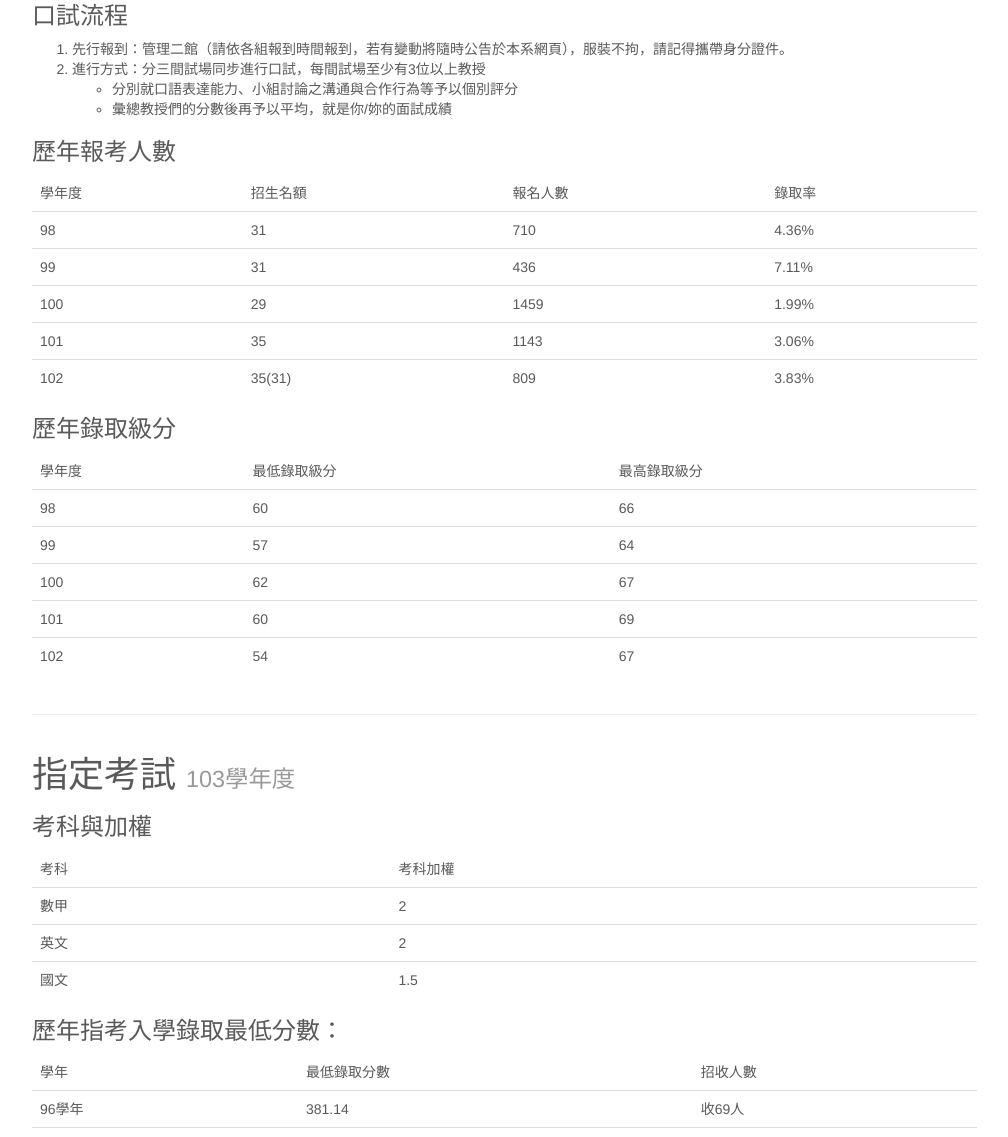
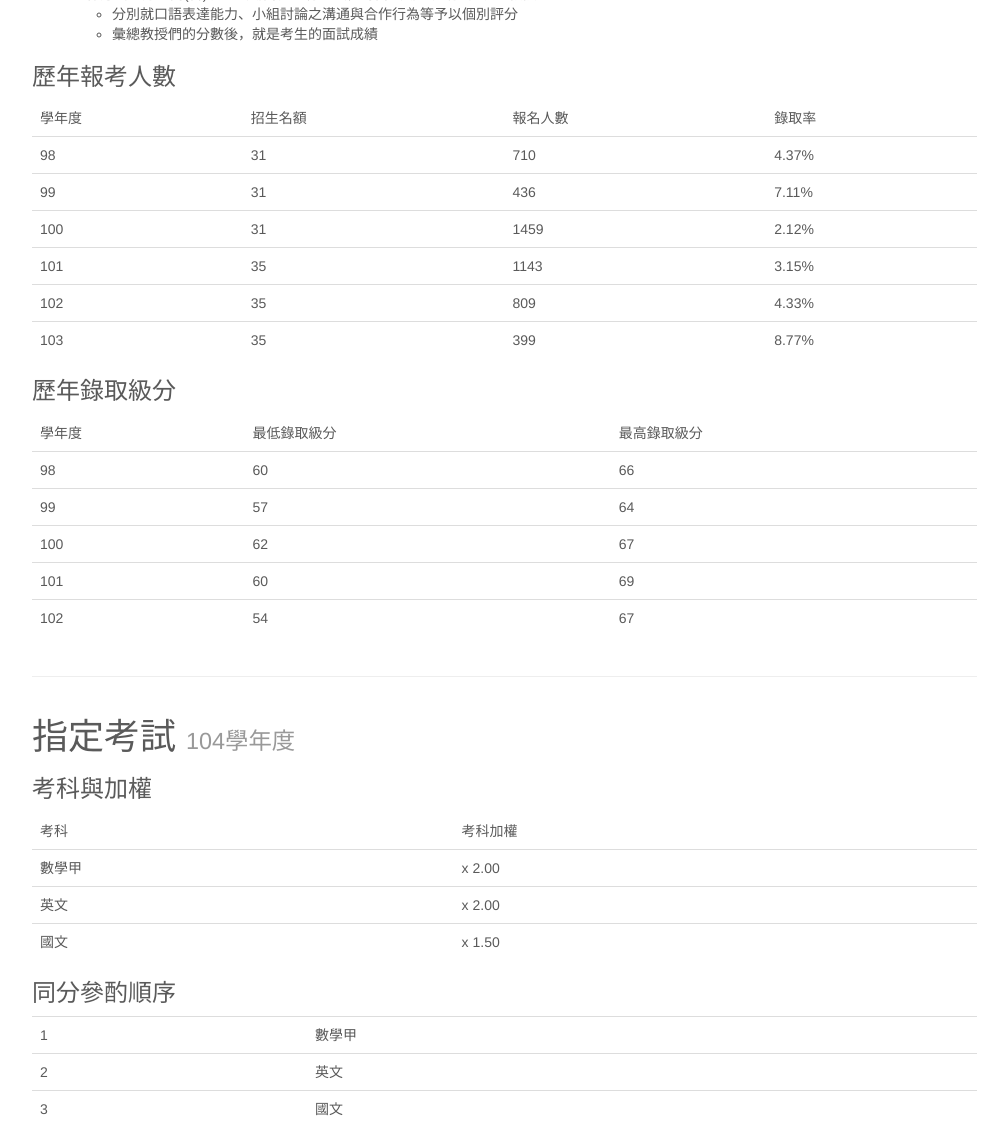
Before and after one commit to zmes50416/FutureStudentProject, a plain HTML site: page application.html in a window 1280 px wide. Shown: the part 921-2058 px from the top of the page, without its empty margins (233-1241 px from the left). Drawn offline with Linux system fonts and the light colour scheme.

Commit message:
104ver
更新ga 程式碼
更新資料至104年

```diff
--- a/application.html
+++ b/application.html
@@ -42,22 +42,15 @@
       <script src="https://oss.maxcdn.com/libs/respond.js/1.3.0/respond.min.js"></script>
     <![endif]-->
     <script>
-    (function(i, s, o, g, r, a, m) {
-        i['GoogleAnalyticsObject'] = r;
-        i[r] = i[r] || function() {
-            (i[r].q = i[r].q || []).push(arguments)
-        }, i[r].l = 1 * new Date();
-        a = s.createElement(o),
-        m = s.getElementsByTagName(o)[0];
-        a.async = 1;
-        a.src = g;
-        m.parentNode.insertBefore(a, m)
-    })(window, document, 'script', '//www.google-analytics.com/analytics.js', 'ga');
+  (function(i,s,o,g,r,a,m){i['GoogleAnalyticsObject']=r;i[r]=i[r]||function(){
+  (i[r].q=i[r].q||[]).push(arguments)},i[r].l=1*new Date();a=s.createElement(o),
+  m=s.getElementsByTagName(o)[0];a.async=1;a.src=g;m.parentNode.insertBefore(a,m)
+  })(window,document,'script','//www.google-analytics.com/analytics.js','ga');
 
   ga('create', 'UA-12529451-7', 'auto');
   ga('require', 'displayfeatures');
-    ga('require', 'linkid', 'linkid.js');
   ga('send', 'pageview');
+
     </script>
 </head>
 
@@ -129,7 +122,7 @@
         <div class="col-md-10">
             <!-- main area -->
             <h1 id="personalApply">個人申請
-                <small>103學年度</small>
+                <small>104學年度</small>
             </h1>
             <h3>簡章</h3>
             <a class="thumbnail" href="./images/Apply/NCUIM_PersonalApply.png" target="_blank">
@@ -137,11 +130,11 @@
             </a>
             <h3>口試流程</h3>
             <ol>
-                <li>先行報到：管理二館（請依各組報到時間報到，若有變動將隨時公告於本系網頁），服裝不拘，請記得攜帶身分證件。</li>
-                <li>進行方式：分三間試場同步進行口試，每間試場至少有3位以上教授
+                <li>報到地點：管理二館（請依各組報到時間報到，若有變動將隨時公告於本系網頁），服裝不拘，請記得攜帶身分證件。</li>
+                <li>進行方式：分二間(含)以上試場同步進行口試，每間試場至少有3位以上教授
                     <ul>
                         <li>分別就口語表達能力、小組討論之溝通與合作行為等予以個別評分</li>
-                        <li>彙總教授們的分數後再予以平均，就是你/妳的面試成績</li>
+                        <li>彙總教授們的分數後，就是考生的面試成績</li>
                     </ul>
                 </li>
             </ol>
@@ -160,35 +153,37 @@
                             <td>98</td>
                             <td>31</td>
                             <td>710</td>
-                        <td>4.36%</td>
+                            <td>4.37%</td>
                         </tr>
-
                         <tr>
                             <td>99</td>
                             <td>31</td>
                             <td>436</td>
                             <td>7.11%</td>
                         </tr>
-
                         <tr>
                             <td>100</td>
-                        <td>29</td>
+                            <td>31</td>
                             <td>1459</td>
-                        <td>1.99%</td>
+                            <td>2.12%</td>
                         </tr>
-
                         <tr>
                             <td>101</td>
                             <td>35</td>
                             <td>1143</td>
-                        <td>3.06%</td>
+                            <td>3.15%</td>
                         </tr>
-
                         <tr>
                             <td>102</td>
-                        <td>35(31)</td>
+                            <td>35</td>
                             <td>809</td>
-                        <td>3.83%</td>
+                            <td>4.33%</td>
+                        </tr>
+                        <tr>
+                            <td>103</td>
+                            <td>35</td>
+                            <td>399</td>
+                            <td>8.77%</td>
                         </tr>
 
                 </tbody>
@@ -239,7 +234,7 @@
 
             <hr class="featurette-divider">
             <h1 id="AppointExam">指定考試
-                <small>103學年度</small>
+                <small>104學年度</small>
                 <!-- <span class="label label-default">102年錄取名額：58名</span> -->
             </h1>
 
@@ -254,16 +249,35 @@
                 </thead>
                 <tbody>
                     <tr>
-                        <td>數甲</td>
-                        <td>2</td>
+                        <td>數學甲</td>
+                        <td>x 2.00</td>
                     </tr>
                     <tr>
                         <td>英文</td>
-                        <td>2</td>
+                        <td>x 2.00</td>
                     </tr>
                     <tr>
                         <td>國文</td>
-                        <td>1.5</td>
+                        <td>x 1.50</td>
+                    </tr>
+                </tbody>
+            </table>
+
+            <h3>同分參酌順序</h3>
+            <table class="table">
+
+                <tbody>
+                    <tr>
+                        <td>1</td>
+                        <td>數學甲</td>
+                    </tr>
+                    <tr>
+                        <td>2</td>
+                        <td>英文</td>
+                    </tr>
+                    <tr>
+                        <td>3</td>
+                        <td>國文</td>
                     </tr>
                 </tbody>
             </table>
@@ -324,7 +338,7 @@
             <a class="btn btn-primary" href="http://freshman.tw/guess/102/t16006a">參考資料</a>
             <hr class="featurette-divider">
             <h1 id="star">繁星計劃
-                <small>103學年度</small>
+                <small>104學年度</small>
             </h1>
             <h3>簡章</h3>
             <a class="thumbnail" href="./images/Apply/NCUIM_StarPlan.png" target="_blank">
@@ -385,7 +399,7 @@
 
             <hr class="featurette-divider">
             <h1 id="sportrecommend">體保
-                <small>103學年度</small>
+                <small>104學年度</small>
             </h1>
 
             <h3>高中職運動成績優良之學生甄選項目與甄選人數</h3>
@@ -426,7 +440,7 @@
             </table>
             <hr class="featurette-divider">
             <h1 id="foreign">外籍生
-                <small>103學年度</small>
+                <small>104學年度</small>
             </h1>
             <h3>外國學生入學應繳交資料(Additional Documents Required by Department)</h3>
             <ol class="list-group">
```
Also changed, not shown: FutureWay.html (+20 -18 lines), Project.html (+8 -15 lines), about.html (+8 -15 lines), feature.html (+8 -15 lines), index.html (+8 -15 lines), page.html (+8 -15 lines), images/Apply/103_NCUIM_PersonalApply.png (added), images/Apply/103_NCUIM_StarPlan.png (added), images/Apply/103_personalApply.png (added), images/Apply/103_starplan.png (added), images/Apply/NCUIM_PersonalApply.png, images/Apply/NCUIM_StarPlan.png, images/Apply/personalApply.png, images/Apply/starplan.png, 1 other file. Lines whose indentation alone changed are shown as unchanged.
